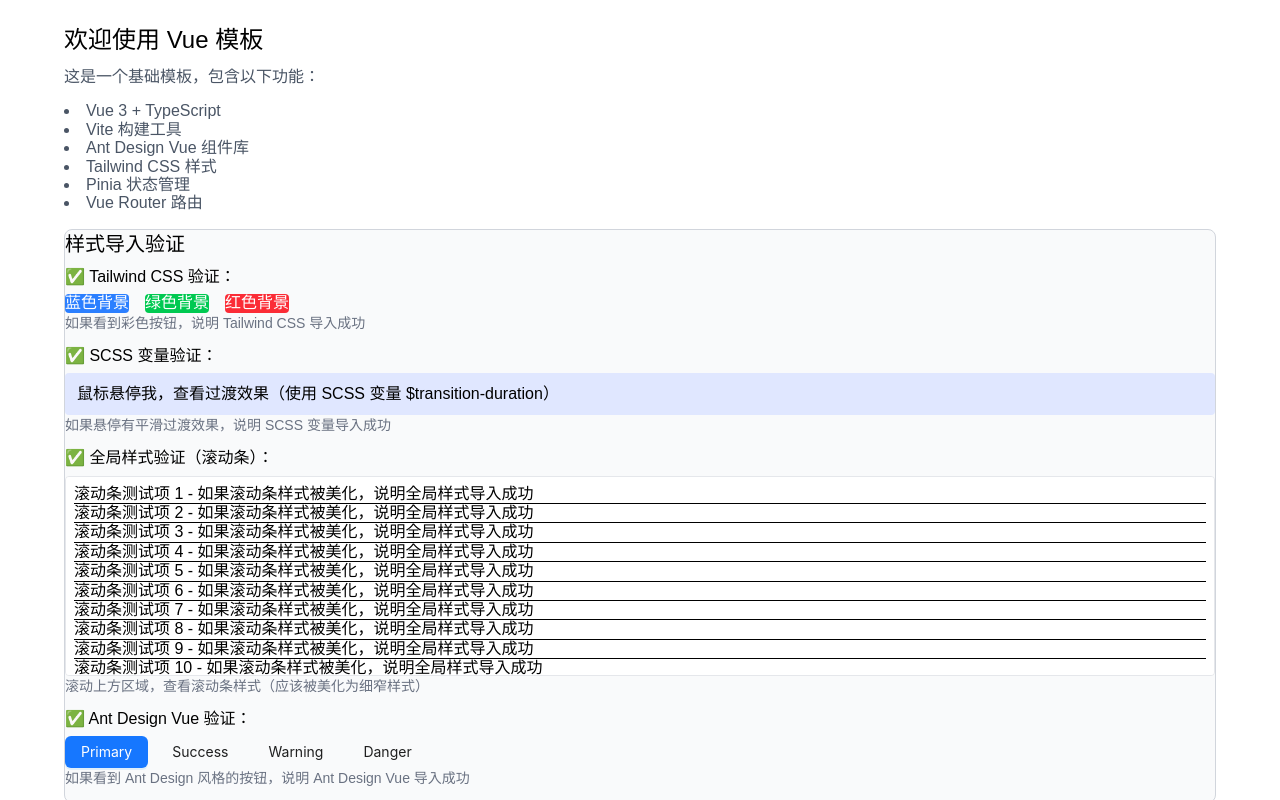
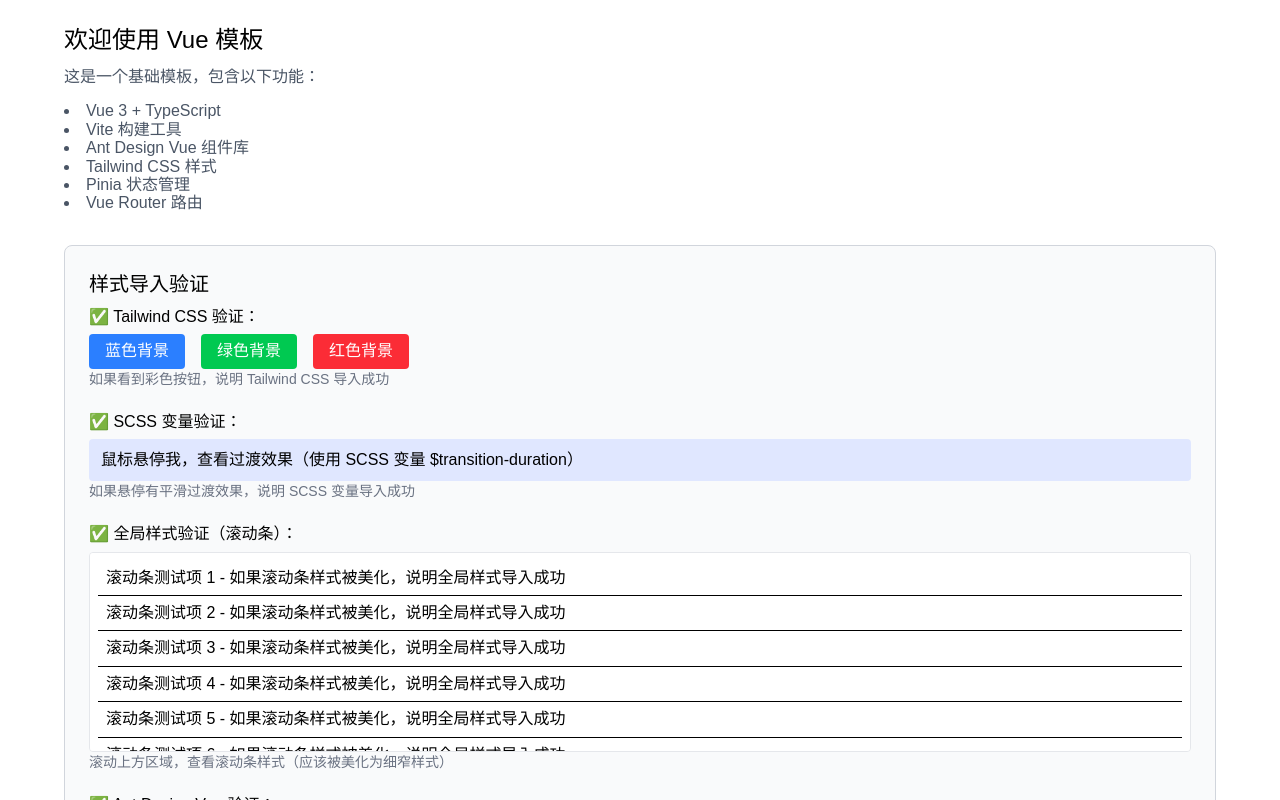
Before and after one commit to yangshijunx/bf-vue-template, a Vue app: page / in a window 1280 px wide. Shown: the top 800 px of the page. Built offline with nearby package versions, Linux system fonts and the light colour scheme; the HTML template or start-up script is replaced by a standard one.

Commit message:
fix tailwind css 样式被覆盖问题

```diff
--- a/src/styles/_global.scss
+++ b/src/styles/_global.scss
@@ -1,11 +1,5 @@
 /* 全局样式 */
-
-// 重置样式
-* {
-  box-sizing: border-box;
-  margin: 0;
-  padding: 0;
-}
+/* 注意：Tailwind CSS 已包含 Preflight 重置样式，无需手动重置 */
 
 // 滚动条美化
 ::-webkit-scrollbar {
```
